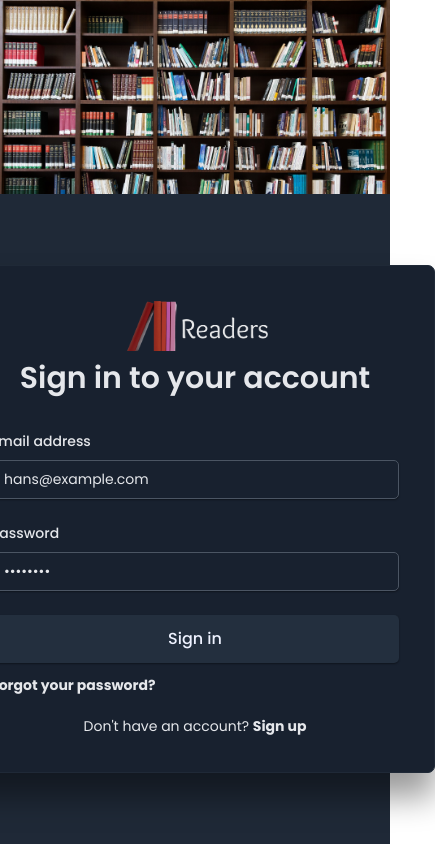
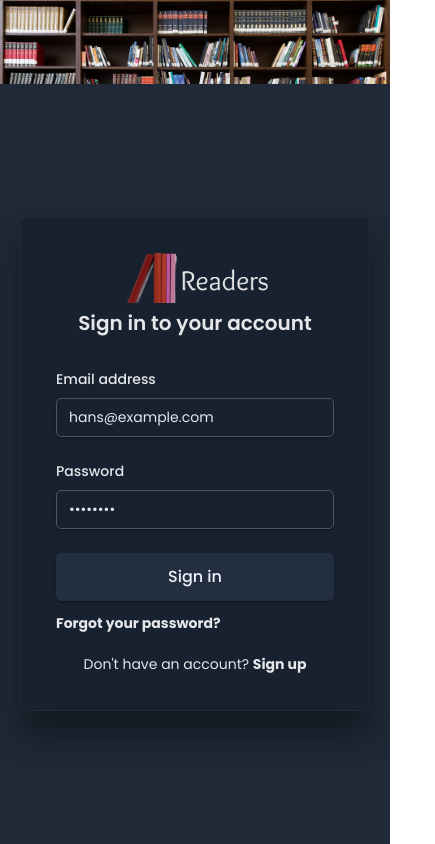
Before and after one commit to hansToussaint/readers, a React (Vite) app: page /signin in a window 390 px wide. Shown: the whole page, 435 px wide, since content can reach past the window. Built offline with nearby package versions, Linux system fonts and the light colour scheme; a web font is replaced by a local one.

Commit message:
responsive

```diff
--- a/src/features/authentication/PasswordRestore.jsx
+++ b/src/features/authentication/PasswordRestore.jsx
@@ -31,7 +31,7 @@ function PasswordRestore() {
 
   return (
     <Form onSubmit={handleSubmit}>
-      <Heading as="h1">Enter your email:</Heading>
+      <Heading as="h4">Enter your email:</Heading>
 
       <Input
         type="email"
--- a/src/pages/PasswordForget.jsx
+++ b/src/pages/PasswordForget.jsx
@@ -9,6 +9,10 @@ const Styled = styled.div`
   justify-content: center;
   /* gap: 3.2rem; */
   background-color: var(--color-grey-100);
+
+  @media screen and (max-width: 500px) {
+    grid-template-columns: auto;
+  }
 `;
 
 function PasswordForget() {
--- a/src/pages/SignIn.jsx
+++ b/src/pages/SignIn.jsx
@@ -6,6 +6,10 @@ const Header = styled.header`
   background-image: url("/header-image-2.jpg");
   background-size: cover;
   background-position: top;
+
+  @media screen and (max-width: 500px) {
+    min-height: 10vh;
+  }
 `;
 
 const SignInLayout = styled.main`
@@ -19,6 +23,12 @@ const SignInLayout = styled.main`
 
   & p {
     margin-top: 2rem;
+  }
+
+  @media screen and (max-width: 500px) {
+    min-height: 90vh;
+    padding: 2rem;
+    grid-template-columns: auto;
   }
 `;
 
--- a/src/pages/SignUp.jsx
+++ b/src/pages/SignUp.jsx
@@ -9,6 +9,11 @@ const SignUpLayout = styled.main`
   justify-content: center;
   /* gap: 3.2rem; */
   background-color: var(--color-grey-100);
+
+  @media screen and (max-width: 500px) {
+    padding: 2rem;
+    grid-template-columns: auto;
+  }
 `;
 
 function SignUp() {
--- a/src/ui/Heading.jsx
+++ b/src/ui/Heading.jsx
@@ -29,6 +29,10 @@ const Heading = styled.h1`
       font-size: 3rem;
       font-weight: 600;
       text-align: center;
+
+      @media screen and (max-width: 500px) {
+        font-size: 2rem;
+      }
     `}
 
   line-height: 1.4;
```
